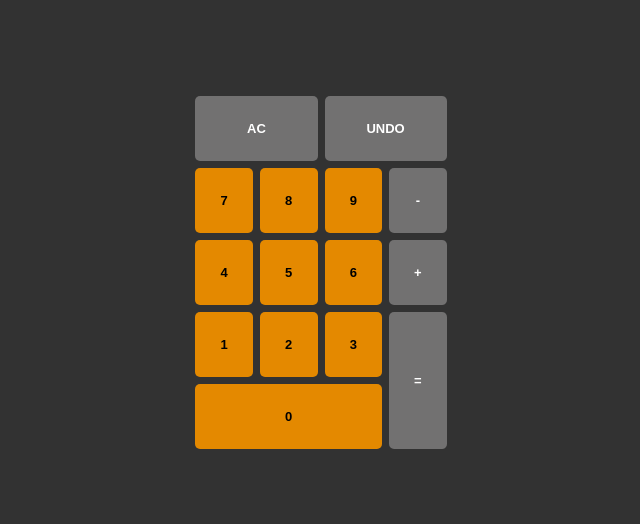
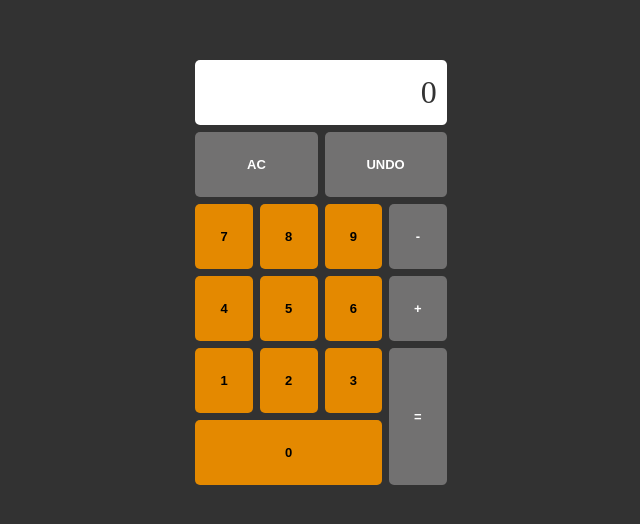
Before and after one commit to vahidGhadiri/Calculator---TS, a React (Create React App) app: page / in a window 1280 px wide. Shown: the part 128-652 px from the top of the page, without its empty margins (319-959 px from the left). Built offline with nearby package versions, Linux system fonts and the light colour scheme.

Commit message:
[Feature] - Implementing UI

```diff
--- a/src/components/Calculator.module.scss
+++ b/src/components/Calculator.module.scss
@@ -13,3 +13,18 @@
   grid-template-rows: repeat(5, 1fr);
   grid-gap: 7px;
 }
+
+.display {
+  background: #fff;
+  border-radius: 5px;
+  font-size: 32px;
+  grid-column-end: span 4;
+  color: #333;
+  display: flex;
+  justify-content: flex-end;
+  align-items: center;
+
+  p {
+    margin-right: 10px;
+  }
+}
--- a/src/components/Calculator.page.tsx
+++ b/src/components/Calculator.page.tsx
@@ -8,21 +8,24 @@
     return (
         <div className={style.container}>
             <div className={style.grid}>
-                <Button label="AC" position={[0, 0]} width={2}/>
-                <Button label="UNDO" position={[2, 0]} width={2}/>
-                <Button label="-" position={[3, 1]}/>
-                <Button label="+" position={[3, 2]}/>
-                <Button label="=" position={[3, 3]} height={2}/>
-                <Button type={ButtonType.Numeric} label="9 " position={[2, 1]}/>
-                <Button type={ButtonType.Numeric} label="8" position={[1, 1]}/>
-                <Button type={ButtonType.Numeric} label="7" position={[0, 1]}/>
-                <Button type={ButtonType.Numeric} label="6" position={[2, 2]}/>
-                <Button type={ButtonType.Numeric} label="5" position={[1, 2]}/>
-                <Button type={ButtonType.Numeric} label="4" position={[0, 2]}/>
-                <Button type={ButtonType.Numeric} label="3" position={[2, 3]}/>
-                <Button type={ButtonType.Numeric} label="2" position={[1, 3]}/>
-                <Button type={ButtonType.Numeric} label="1" position={[0, 3]}/>
-                <Button type={ButtonType.Numeric} label="0" position={[0, 4]} width={3}/>
+                <div className={style.display}>
+                    <p>0</p>
+                </div>
+                <Button label="AC" position={[0, 1]} width={2}/>
+                <Button label="UNDO" position={[2, 1]} width={2}/>
+                <Button label="-" position={[3, 2]}/>
+                <Button label="+" position={[3, 3]}/>
+                <Button label="=" position={[3, 4]} height={2}/>
+                <Button type={ButtonType.Numeric} label="9 " position={[2, 2]}/>
+                <Button type={ButtonType.Numeric} label="8" position={[1, 2]}/>
+                <Button type={ButtonType.Numeric} label="7" position={[0, 2]}/>
+                <Button type={ButtonType.Numeric} label="6" position={[2, 3]}/>
+                <Button type={ButtonType.Numeric} label="5" position={[1, 3]}/>
+                <Button type={ButtonType.Numeric} label="4" position={[0, 3]}/>
+                <Button type={ButtonType.Numeric} label="3" position={[2, 4]}/>
+                <Button type={ButtonType.Numeric} label="2" position={[1, 4]}/>
+                <Button type={ButtonType.Numeric} label="1" position={[0, 4]}/>
+                <Button type={ButtonType.Numeric} label="0" position={[0, 5]} width={3}/>
             </div>
         </div>
     )
```
